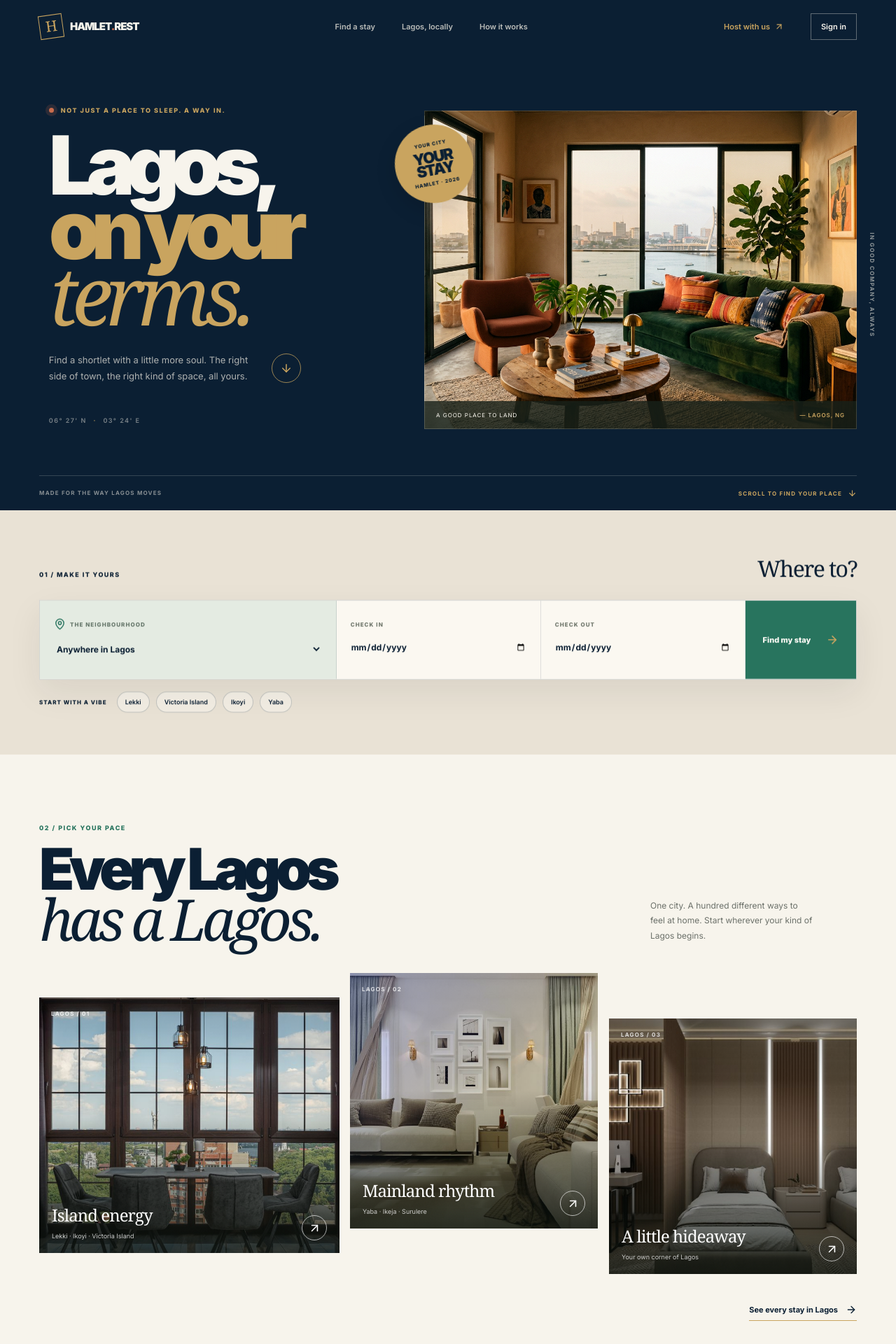
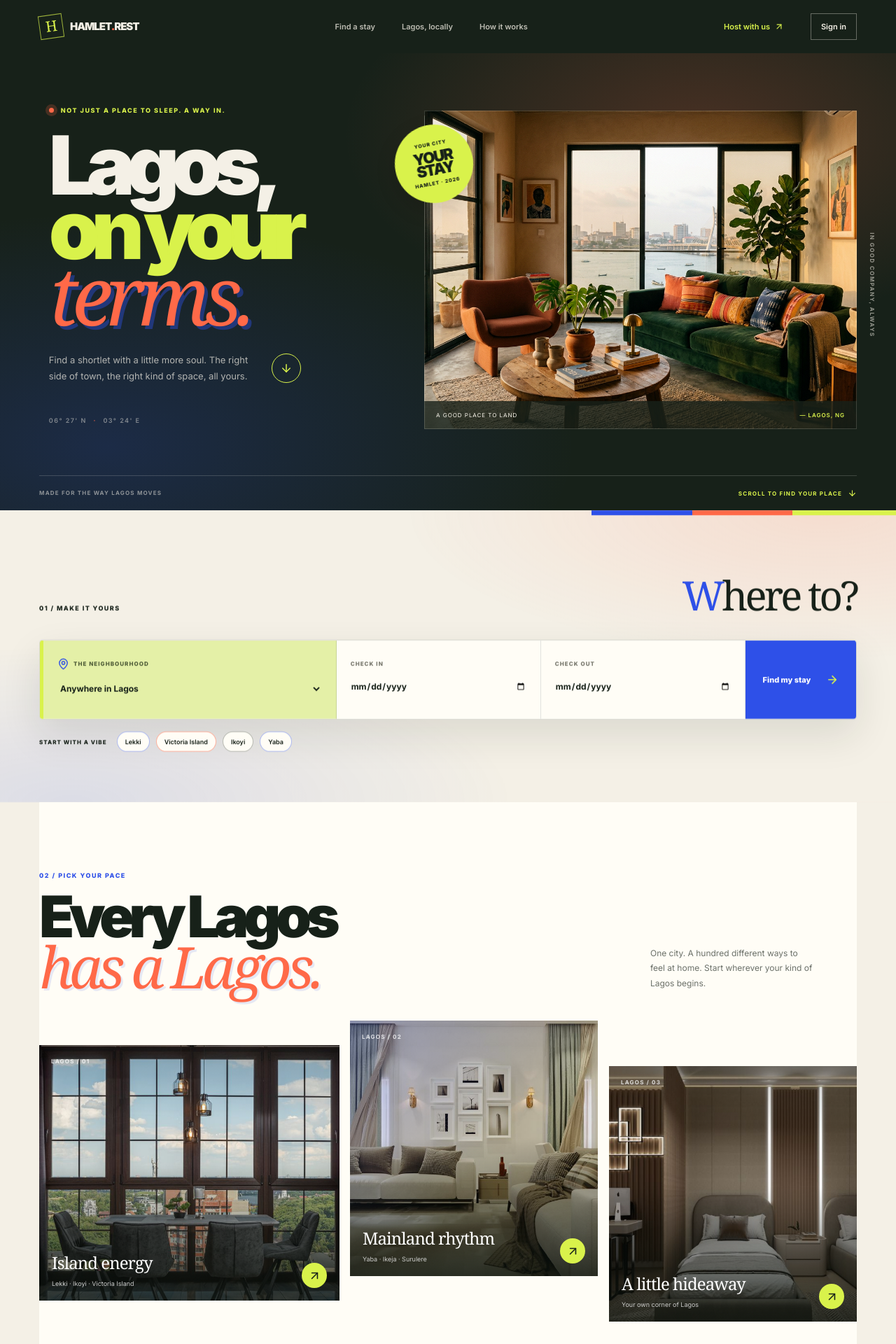
Before and after one commit to 4Buckscodes/hamletshortlets, a Next.js app: page / in a window 1280 px wide. Shown: the top 1920 px of the page at 70% size. Built offline with nearby package versions, Linux system fonts and the light colour scheme; a web font is replaced by a local one.

Commit message:
Restore vibrant original V0 colour energy and expressive editorial typography

```diff
--- a/app/globals.css
+++ b/app/globals.css
@@ -709,3 +709,122 @@ main :where(input,select,textarea):focus-visible { outline:3px solid rgba(54,89,
   .home-search-field.home-destination { min-height: 82px; }
   .home-search-button { background: var(--hamlet-jade); }
 }
+
+
+/* V0 colour energy restored: vivid accents, warm hospitality, expressive type. */
+:root {
+  --hamlet-forest:#172119;
+  --hamlet-electric:#2e50e8;
+  --hamlet-coral:#ff6948;
+  --hamlet-citrus:#d9f24b;
+  --hamlet-cream:#f4f0e6;
+  --hamlet-surface:#fffdf6;
+}
+.home-page {
+  --home-ink:var(--hamlet-forest);
+  --home-paper:var(--hamlet-cream);
+  --home-blue:var(--hamlet-electric);
+  --home-coral:var(--hamlet-coral);
+  --home-lime:var(--hamlet-citrus);
+}
+.home-header { background:#172119; }
+.home-mark { color:var(--hamlet-citrus); border-color:rgba(217,242,75,.7); }
+.home-period { color:var(--hamlet-coral); }
+.home-hero {
+  background:
+    radial-gradient(ellipse at 78% 18%,rgba(255,105,72,.22),transparent 36%),
+    radial-gradient(ellipse at 12% 86%,rgba(46,80,232,.22),transparent 42%),
+    #172119;
+}
+.home-hero h1 span {
+  color:var(--hamlet-citrus);
+  -webkit-text-stroke:.4px rgba(217,242,75,.2);
+}
+.home-hero h1 em {
+  color:var(--hamlet-coral);
+  font-style:italic;
+  text-shadow:5px 5px 0 rgba(46,80,232,.42);
+}
+.home-kicker-dot { background:var(--hamlet-coral); box-shadow:0 0 0 5px rgba(255,105,72,.2); }
+.home-scroll { color:var(--hamlet-citrus); border-color:var(--hamlet-citrus); }
+.home-stamp { background:var(--hamlet-citrus); color:#172119; }
+.home-image-index b,.home-hero-bottom span:last-child { color:var(--hamlet-citrus); }
+.home-search {
+  position:relative;
+  isolation:isolate;
+  padding:clamp(42px,6vw,78px) 0 clamp(44px,6vw,72px);
+  background:
+    radial-gradient(ellipse at 8% 100%,rgba(46,80,232,.12),transparent 38%),
+    radial-gradient(ellipse at 92% 0%,rgba(255,105,72,.14),transparent 36%),
+    #f4f0e6;
+}
+.home-search::before {
+  position:absolute;
+  z-index:-1;
+  top:0; right:0; width:34%; height:7px;
+  background:linear-gradient(90deg,var(--hamlet-electric) 0 33%,var(--hamlet-coral) 33% 66%,var(--hamlet-citrus) 66%);
+  content:"";
+}
+.home-search-heading h2 {
+  color:#172119;
+  font-size:clamp(38px,5vw,58px);
+  letter-spacing:-.065em;
+}
+.home-search-heading h2::first-letter { color:var(--hamlet-electric); }
+.home-search-form {
+  border:1px solid rgba(23,33,25,.16);
+  border-radius:5px;
+  background:var(--hamlet-surface);
+  box-shadow:0 22px 55px rgba(23,33,25,.11);
+}
+.home-search-field { background:var(--hamlet-surface); }
+.home-search-field.home-destination {
+  background:#e4f0a7;
+  border-left:5px solid var(--hamlet-citrus);
+}
+.home-search-field.home-destination > span { color:#4e5b37; }
+.home-search-field.home-destination > span svg { color:var(--hamlet-electric); }
+.home-search-field>span { color:#76766c; }
+.home-search-field select,.home-search-field input { color:#172119; }
+.home-search-field input { accent-color:var(--hamlet-electric); }
+.home-search-button {
+  background:var(--hamlet-electric);
+  color:white;
+}
+.home-search-button:hover { background:#1938c0; }
+.home-search-button svg { color:var(--hamlet-citrus); }
+.home-area-quick>span { color:#172119; }
+.home-area-quick a {
+  border:1px solid rgba(23,33,25,.18);
+  background:#fffdf6;
+  color:#172119;
+}
+.home-area-quick a:nth-of-type(3n+1) { border-color:rgba(46,80,232,.38); }
+.home-area-quick a:nth-of-type(3n+2) { border-color:rgba(255,105,72,.5); }
+.home-area-quick a:nth-of-type(3n) { border-color:rgba(23,33,25,.3); }
+.home-area-quick a:hover { background:var(--hamlet-citrus); border-color:var(--hamlet-citrus); }
+.home-section-label { color:var(--hamlet-electric); }
+.home-section-top h2 em,.home-belief h2 em { color:var(--hamlet-coral); text-shadow:3px 3px 0 rgba(46,80,232,.12); }
+.home-belief {
+  background:
+    radial-gradient(ellipse at 90% 20%,rgba(255,105,72,.18),transparent 35%),
+    #172119;
+}
+.home-belief h2 { color:#fffdf6; }
+.home-belief h2 em { color:var(--hamlet-citrus); text-shadow:4px 4px 0 rgba(46,80,232,.5); }
+.home-belief-points svg:nth-child(1) { color:var(--hamlet-coral); }
+.home-belief-points > div:nth-child(2) svg { color:var(--hamlet-citrus); }
+.home-belief-points > div:nth-child(3) svg { color:#8da5ff; }
+.home-neighbourhoods { background:#fffdf6; }
+.home-destination-1 { outline:4px solid var(--hamlet-coral); outline-offset:-4px; }
+.home-destination-2 { outline:4px solid var(--hamlet-electric); outline-offset:-4px; }
+.home-destination-3 { outline:4px solid var(--hamlet-citrus); outline-offset:-4px; }
+.home-destination-arrow { background:var(--hamlet-citrus); color:#172119; border-color:transparent; }
+.home-all-stays { color:var(--hamlet-electric); }
+@media (max-width:700px) {
+  .home-search { padding-block:38px 42px; }
+  .home-search-form { overflow:hidden; }
+  .home-search-field.home-destination { border-left-width:4px; }
+  .home-search-button { min-height:62px; }
+  .home-hero h1 em { text-shadow:3px 3px 0 rgba(46,80,232,.55); }
+}
```
